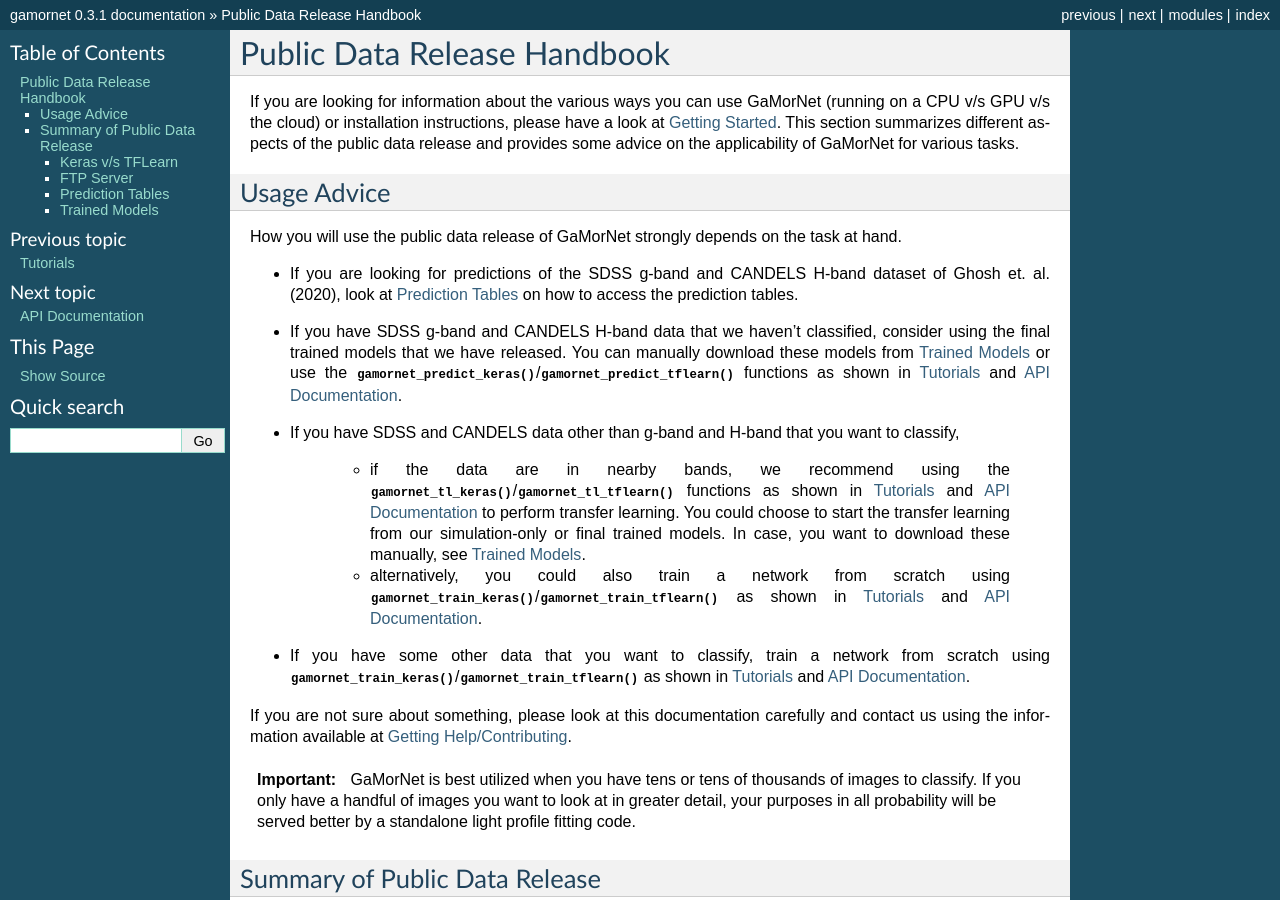
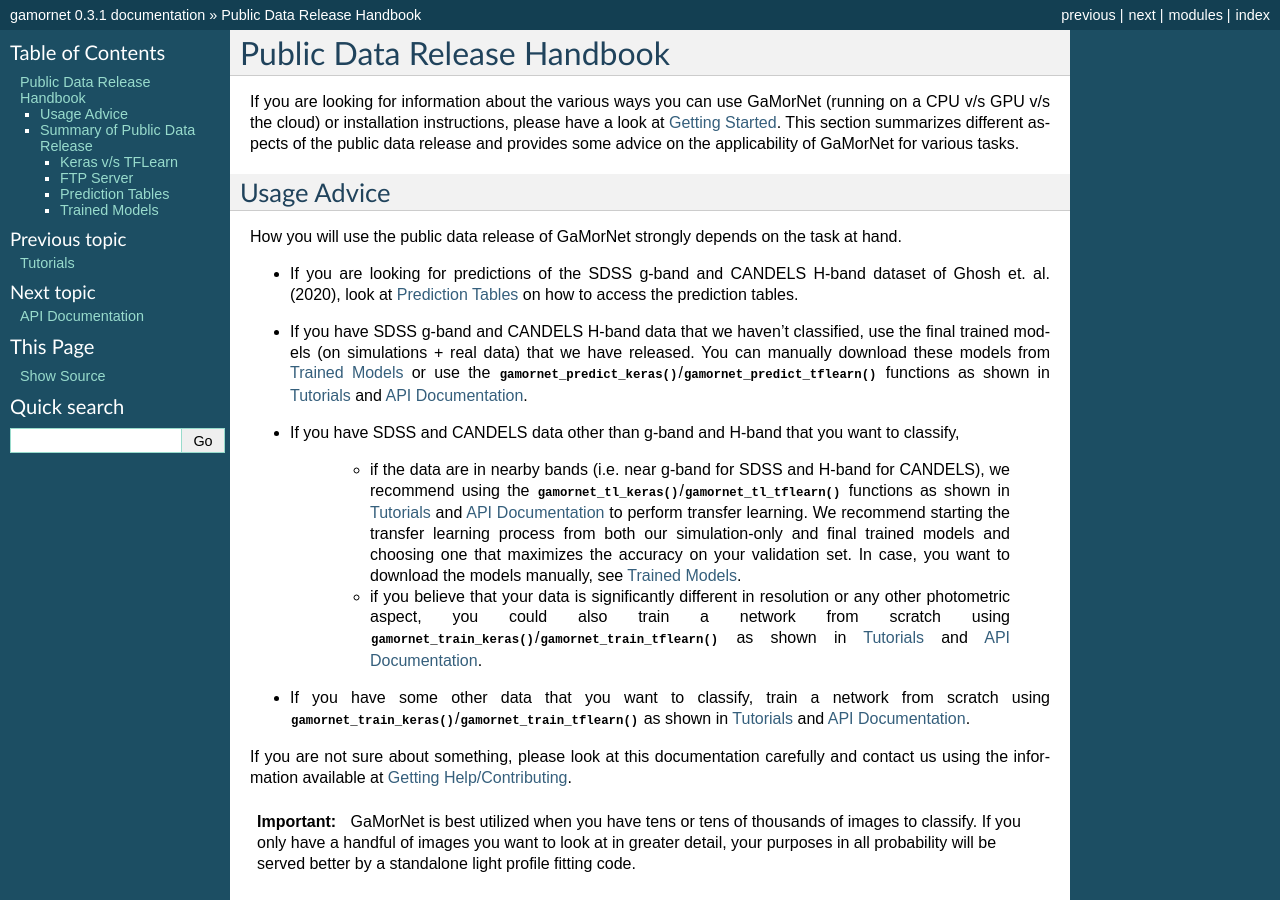
Before and after one commit to aritraghsh09/GaMorNet, a Sphinx documentation site: the page built from docs/source/usage_guide.rst, in a window 1280 px wide and 900 px high. Built offline with Sphinx 7.4.7, drawn with Linux system fonts in a browser that asks for light colours.

Commit message:
added more meat to usage advice

```diff
--- a/docs/source/usage_guide.rst
+++ b/docs/source/usage_guide.rst
@@ -15,13 +15,13 @@ How you will use the public data release of GaMorNet strongly depends on the tas
 
 * If you are looking for predictions of the SDSS g-band and CANDELS H-band dataset of Ghosh et. al. (2020), look at :ref:`pred_tables` on how to access the prediction tables.
 
-* If you have SDSS g-band and CANDELS H-band data that we haven't classified, consider using the final trained models that we have released. You can manually download these models from :ref:`trained_models` or use the :func:`gamornet_predict_keras`/:func:`gamornet_predict_tflearn` functions as shown in :ref:`tutorials` and :ref:`api_docs`.
+* If you have SDSS g-band and CANDELS H-band data that we haven't classified, use the final trained models (on simulations + real data) that we have released. You can manually download these models from :ref:`trained_models` or use the :func:`gamornet_predict_keras`/:func:`gamornet_predict_tflearn` functions as shown in :ref:`tutorials` and :ref:`api_docs`.
 
 * If you have SDSS and CANDELS data other than g-band and H-band that you want to classify,
 
-    * if the data are in nearby bands, we recommend using the :func:`gamornet_tl_keras`/:func:`gamornet_tl_tflearn` functions as shown in :ref:`tutorials` and :ref:`api_docs` to perform transfer learning. You could choose to start the transfer learning from our simulation-only or final trained models. In case, you want to download these manually, see :ref:`trained_models`.
+    * if the data are in nearby bands (i.e. near g-band for SDSS and H-band for CANDELS), we recommend using the :func:`gamornet_tl_keras`/:func:`gamornet_tl_tflearn` functions as shown in :ref:`tutorials` and :ref:`api_docs` to perform transfer learning. We recommend starting the transfer learning process from both our simulation-only and final trained models and choosing one that maximizes the accuracy on your validation set. In case, you want to download the models manually, see :ref:`trained_models`.
 
-    * alternatively, you could also train a network from scratch using :func:`gamornet_train_keras`/:func:`gamornet_train_tflearn` as shown in :ref:`tutorials` and :ref:`api_docs`.
+    * if you believe that your data is significantly different in resolution or any other photometric aspect, you could also train a network from scratch using :func:`gamornet_train_keras`/:func:`gamornet_train_tflearn` as shown in :ref:`tutorials` and :ref:`api_docs`.
 
 * If you have some other data that you want to classify, train a network from scratch using :func:`gamornet_train_keras`/:func:`gamornet_train_tflearn` as shown in :ref:`tutorials` and :ref:`api_docs`.
 
```
